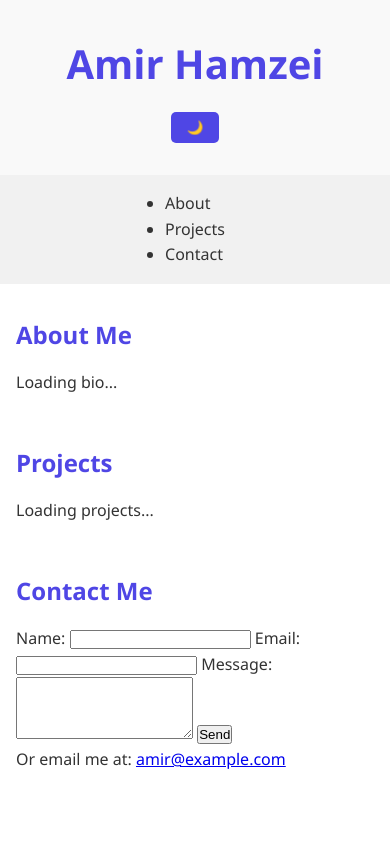
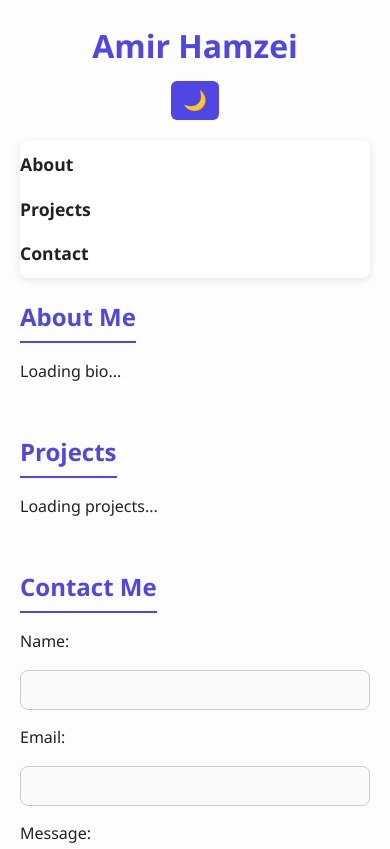
Before and after one commit to amirmohammad-hamzei/portfolio, a plain HTML site: page index.html in a window 390 px wide. Shown: the top 849 px of the page. Drawn offline with Linux system fonts and the light colour scheme.

Commit message:
Update style.css

```diff
--- a/style.css
+++ b/style.css
@@ -1,127 +1,182 @@
 :root {
-  --bg-color: #ffffff;
-  --text-color: #333333;
+  --bg-color: #fdfdfd;
+  --text-color: #222;
   --accent-color: #4f46e5;
-  --header-bg: #f9f9f9;
-  --card-bg: #f1f1f1;
+  --card-bg: #fff;
+  --input-bg: #fafafa;
+  --input-border: #ccc;
 }
 
 [data-theme="dark"] {
   --bg-color: #121212;
   --text-color: #e0e0e0;
-  --accent-color: #6366f1;
-  --header-bg: #1e1e1e;
-  --card-bg: #222222;
+  --accent-color: #8b7af4;
+  --card-bg: #1e1e1e;
+  --input-bg: #2b2b2b;
+  --input-border: #444;
 }
 
 * {
   margin: 0;
   padding: 0;
   box-sizing: border-box;
-  transition: all 0.3s ease;
+  transition: background-color 0.3s ease, color 0.3s ease;
 }
 
 body {
   font-family: 'Segoe UI', Tahoma, Geneva, Verdana, sans-serif;
-  background: var(--bg-color);
+  background-color: var(--bg-color);
   color: var(--text-color);
   line-height: 1.6;
+  padding: 20px;
 }
 
-header {
-  background: var(--header-bg);
-  padding: 2rem 1rem;
-  text-align: center;
+.container {
+  max-width: 900px;
+  margin: 0 auto;
+  display: flex;
+  justify-content: space-between;
+  align-items: center;
 }
 
 header h1 {
-  font-size: 2.5rem;
   color: var(--accent-color);
-}
-
-header p {
-  margin-top: 0.5rem;
+  font-size: 2rem;
 }
 
 #theme-toggle {
-  margin-top: 1rem;
-  padding: 0.5rem 1rem;
+  background: var(--accent-color);
   border: none;
-  background: var(--accent-color);
   color: #fff;
-  border-radius: 5px;
+  padding: 8px 12px;
+  border-radius: 6px;
   cursor: pointer;
+  font-size: 1.2rem;
 }
 
 nav {
   background: var(--card-bg);
+  margin: 20px 0;
+  padding: 10px 0;
+  box-shadow: 0 2px 8px rgb(0 0 0 / 0.1);
+  border-radius: 8px;
+}
+
+nav ul {
+  list-style: none;
   display: flex;
   justify-content: center;
-  gap: 1.5rem;
-  padding: 1rem;
-  position: sticky;
-  top: 0;
+  gap: 2rem;
 }
 
 nav a {
   text-decoration: none;
   color: var(--text-color);
-  font-weight: 500;
+  font-weight: 600;
+  font-size: 1.1rem;
+  transition: color 0.3s;
+}
+
+nav a:hover {
+  color: var(--accent-color);
 }
 
 main {
-  padding: 2rem 1rem;
+  max-width: 900px;
+  margin: 0 auto;
 }
 
-section {
+.section {
   margin-bottom: 3rem;
+  opacity: 0;
+  transform: translateY(20px);
+  animation: fadeInUp 0.8s forwards;
 }
 
 h2 {
   color: var(--accent-color);
   margin-bottom: 1rem;
+  border-bottom: 2px solid var(--accent-color);
+  display: inline-block;
+  padding-bottom: 5px;
 }
 
 .projects-grid {
   display: grid;
-  grid-template-columns: repeat(auto-fit, minmax(250px, 1fr));
-  gap: 1.5rem;
+  grid-template-columns: repeat(auto-fit,minmax(280px,1fr));
+  gap: 20px;
 }
 
 .project-card {
   background: var(--card-bg);
   padding: 1rem;
-  border-radius: 10px;
-  box-shadow: 0 5px 15px rgba(0,0,0,0.1);
+  border-radius: 12px;
+  box-shadow: 0 4px 12px rgb(0 0 0 / 0.1);
   transition: transform 0.3s ease;
 }
 
 .project-card:hover {
-  transform: translateY(-5px);
+  transform: translateY(-8px);
+}
+
+.project-card h3 {
+  margin-bottom: 0.5rem;
 }
 
 .project-card a {
-  display: inline-block;
-  margin-top: 0.5rem;
   color: var(--accent-color);
+  text-decoration: none;
+  font-weight: 600;
 }
 
-.social-links a {
-  margin-right: 1rem;
-  text-decoration: none;
+.project-card a:hover {
+  text-decoration: underline;
+}
+
+form {
+  display: flex;
+  flex-direction: column;
+  gap: 15px;
+  max-width: 400px;
+}
+
+input, textarea {
+  padding: 10px;
+  border-radius: 8px;
+  border: 1px solid var(--input-border);
+  background-color: var(--input-bg);
+  color: var(--text-color);
+  font-size: 1rem;
+  resize: vertical;
+}
+
+button[type="submit"] {
+  background-color: var(--accent-color);
+  border: none;
+  color: white;
+  padding: 12px;
+  font-size: 1.1rem;
+  border-radius: 8px;
+  cursor: pointer;
+  transition: background-color 0.3s ease;
+}
+
+button[type="submit"]:hover {
+  background-color: #3b3ec4;
+}
+
+#form-status {
+  font-size: 0.9rem;
   color: var(--accent-color);
+  min-height: 1.2rem;
+  margin-top: -10px;
 }
 
 footer {
   text-align: center;
-  padding: 1rem;
-  background: var(--header-bg);
-}
-
-.fade-in {
-  opacity: 0;
-  transform: translateY(20px);
-  animation: fadeInUp 0.8s forwards;
+  margin-top: 50px;
+  color: var(--accent-color);
+  font-weight: 600;
 }
 
 @keyframes fadeInUp {
@@ -130,3 +185,14 @@ footer {
     transform: translateY(0);
   }
 }
+
+@media (max-width: 600px) {
+  nav ul {
+    flex-direction: column;
+    gap: 1rem;
+  }
+  .container {
+    flex-direction: column;
+    gap: 10px;
+  }
+}
```
